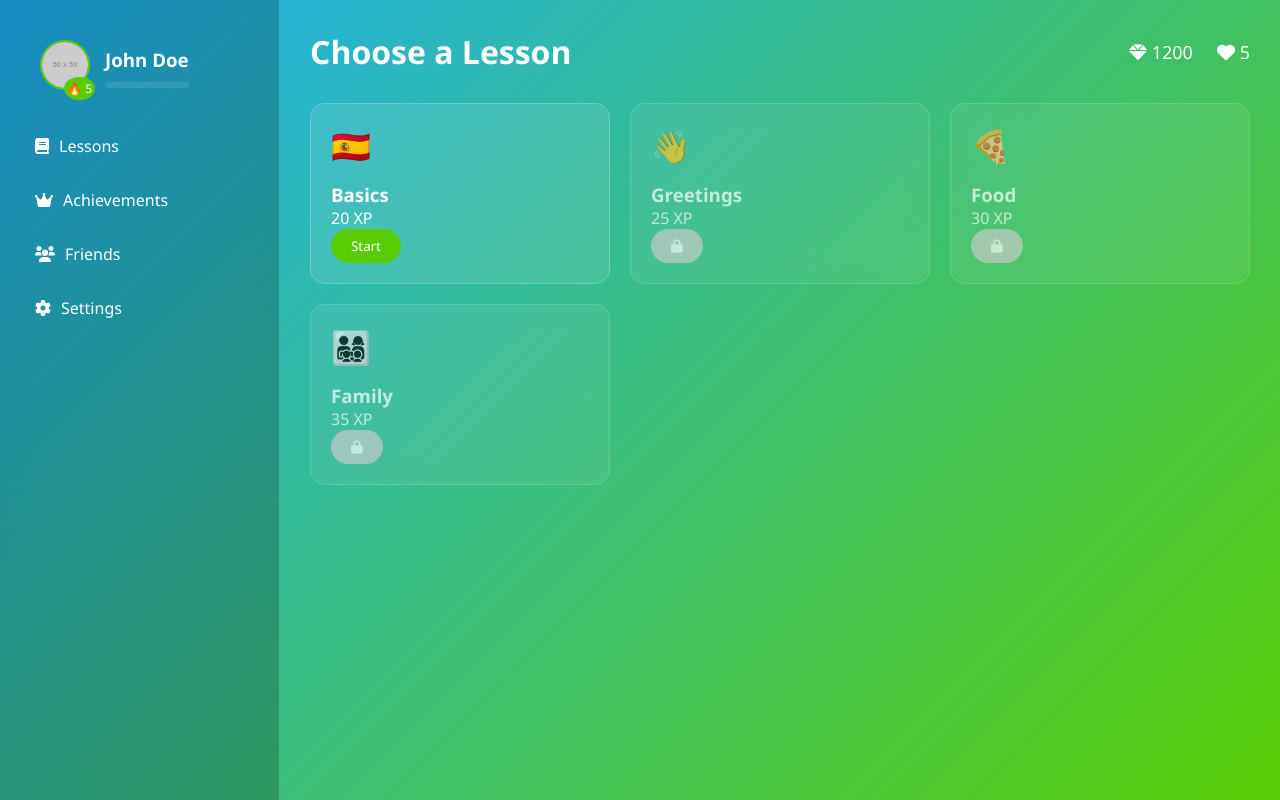
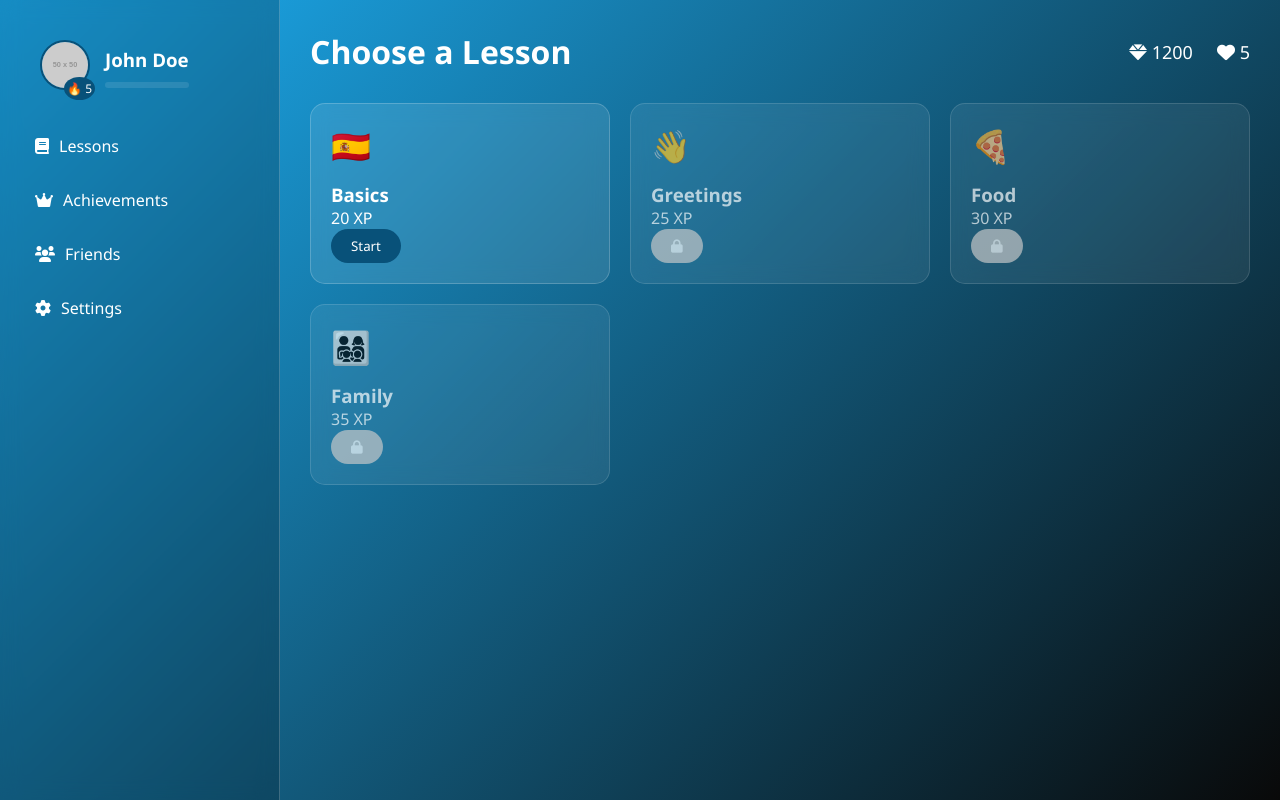
Before and after one commit to Jivan052/Web-2.0, a plain HTML site: page DuoTalk/index.html in a window 1280 px wide. Drawn offline with Linux system fonts and the light colour scheme; placeholder pictures from the web are drawn by us.

Commit message:
Update style.css

```diff
--- a/DuoTalk/style.css
+++ b/DuoTalk/style.css
@@ -1,6 +1,6 @@
 /* style.css */
 :root {
-    --primary: #58cc02;
+    --primary: #085179;
     --secondary: #1cb0f6;
     --glass: rgba(255, 255, 255, 0.1);
     --border: rgba(255, 255, 255, 0.2);
@@ -16,7 +16,7 @@
 
 body {
     min-height: 100vh;
-    background: linear-gradient(135deg, #1cb0f6, #58cc02);
+    background: linear-gradient(135deg, #1cb0f6, #090909);
 }
 
 .container {
```
